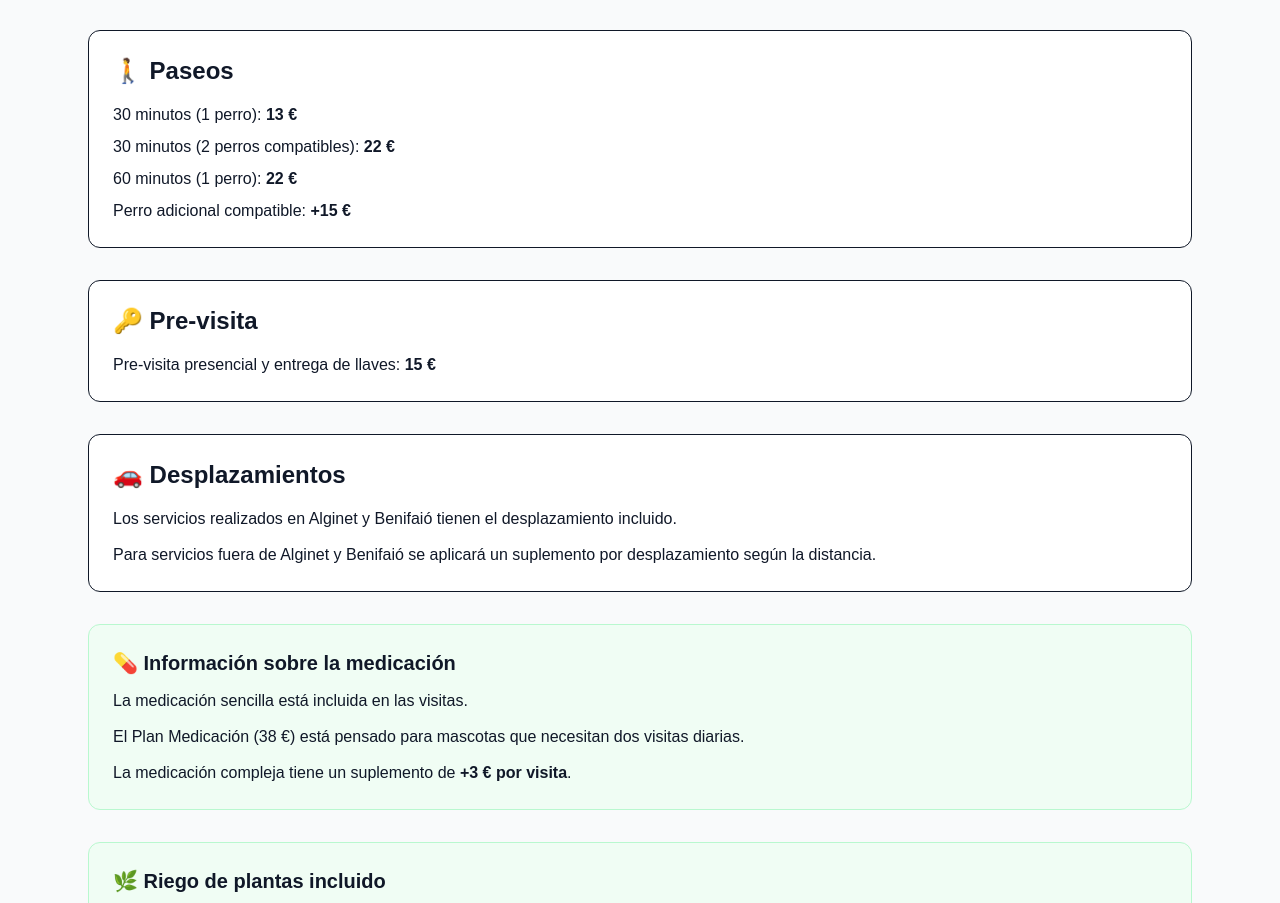
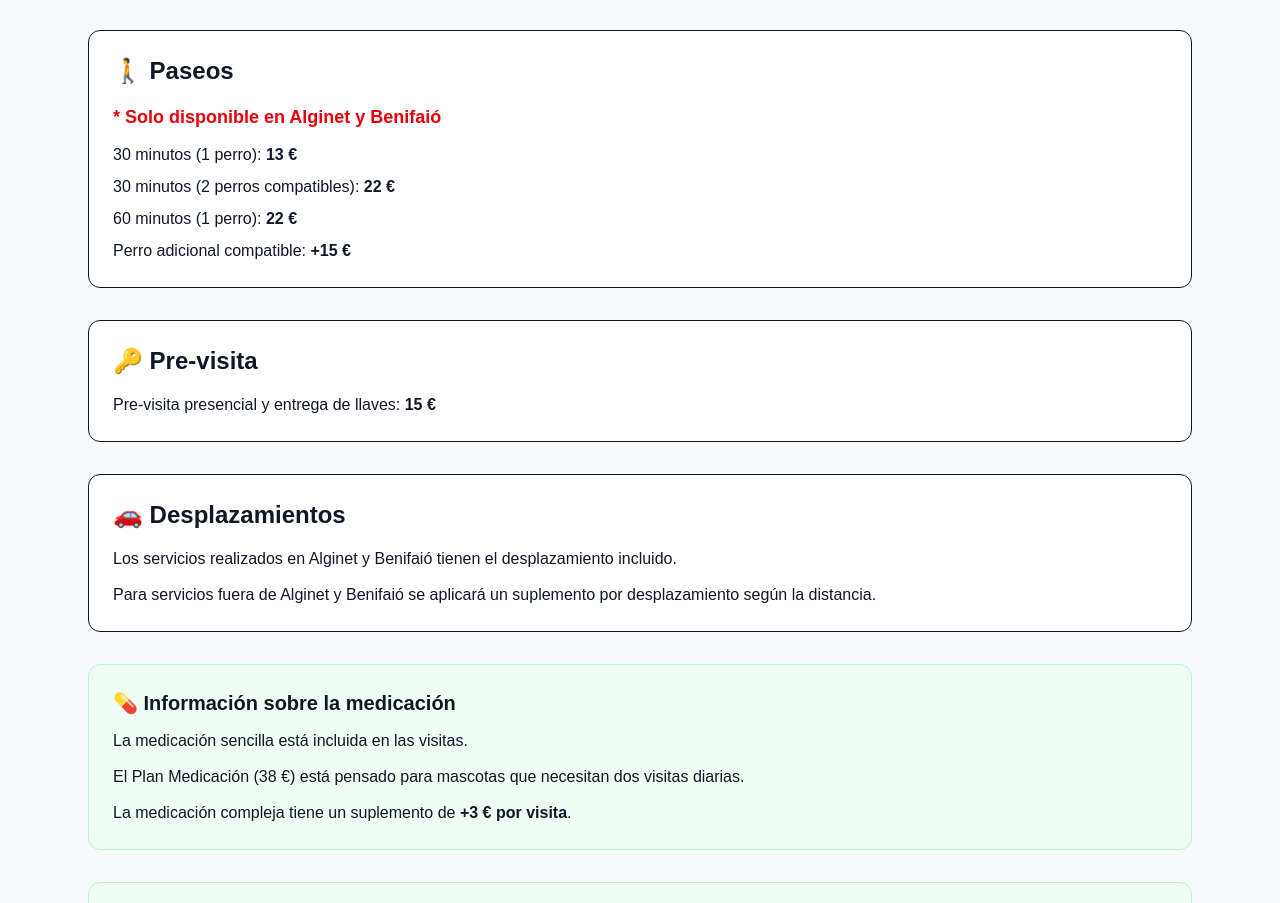
Before and after one commit to taniamadrigalmendez-glitch/kuidapet, a Next.js app: page / in a window 1280 px wide. Shown: the part 3054-3957 px from the top of the page. Built offline with nearby package versions, Linux system fonts and the light colour scheme.

Commit message:
Destacar zona de paseos

```diff
--- a/app/page.tsx
+++ b/app/page.tsx
@@ -230,6 +230,9 @@ export default function Home() {
               <h3 className="text-2xl font-semibold mb-4">
                 🚶 Paseos
               </h3>
+<p className="font-bold text-lg text-red-600 mb-3">
+  * Solo disponible en Alginet y Benifaió
+</p>
 
               <ul className="space-y-2">
                 <li>30 minutos (1 perro): <strong>13 €</strong></li>
```
